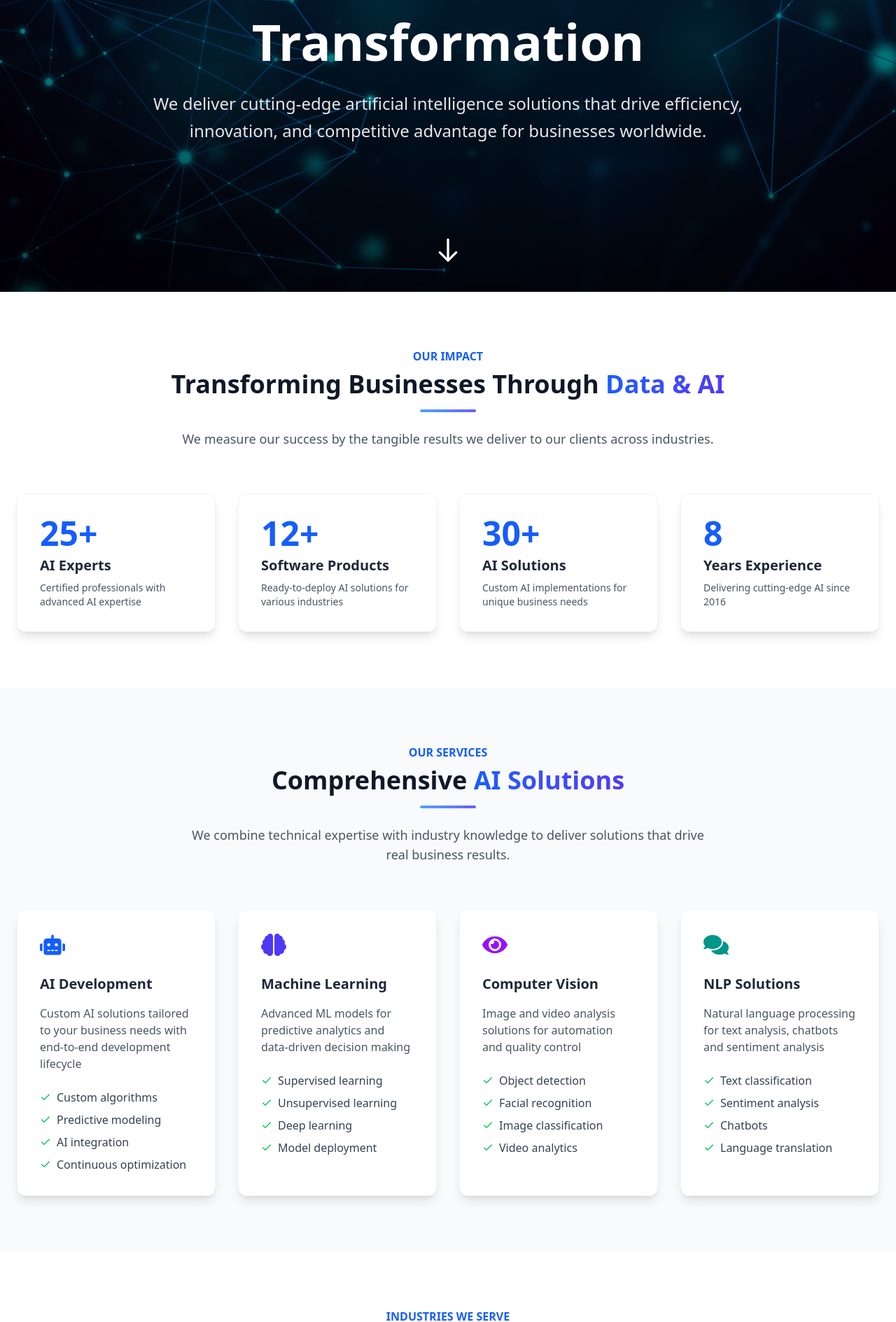
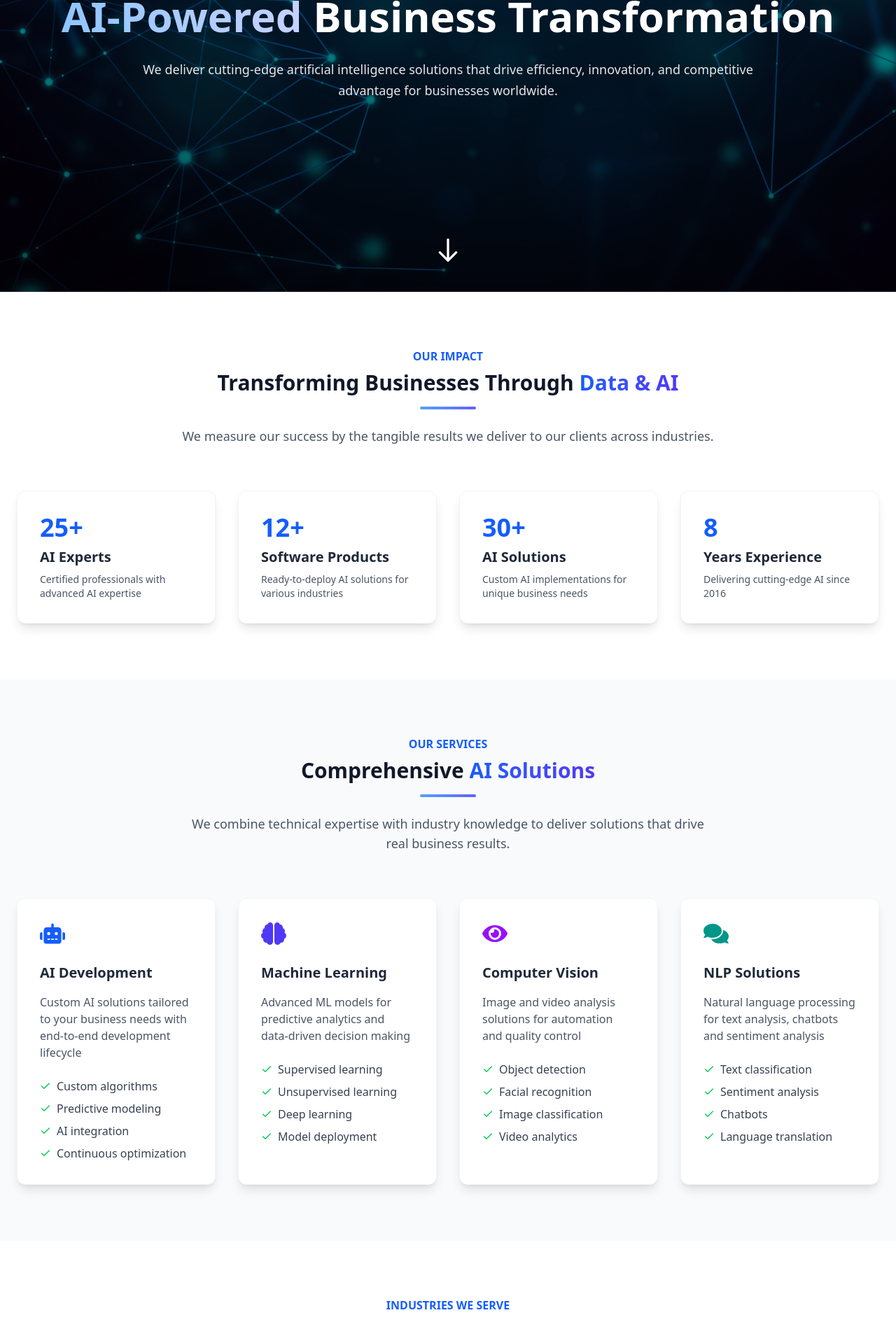
Before and after one commit to bala-077/sunglass-kkdi, a React (Vite) app: page / in a window 1280 px wide. Shown: the part 400-2289 px from the top of the page at 70% size. Built offline with nearby package versions, Linux system fonts and the light colour scheme.

Commit message:
fixing the bug

```diff
--- a/src/pages/Home.jsx
+++ b/src/pages/Home.jsx
@@ -100,7 +100,7 @@ const Home = () => {
               initial={{ opacity: 0 }}
               animate={{ opacity: 1 }}
               transition={{ delay: 0.4 }}
-              className="text-4xl md:text-6xl lg:text-7xl font-extrabold text-white mb-6 leading-tight"
+              className="text-3xl md:text-5xl lg:text-6xl font-extrabold text-white mb-6 leading-tight"
             >
               <span className="bg-clip-text text-transparent bg-gradient-to-r from-blue-300 to-indigo-200">
                 AI-Powered
@@ -112,7 +112,7 @@ const Home = () => {
               initial={{ opacity: 0 }}
               animate={{ opacity: 1 }}
               transition={{ delay: 0.6 }}
-              className="text-xl md:text-2xl text-gray-200 max-w-4xl mx-auto mb-10 leading-relaxed"
+              className="text-sm md:text-lg text-gray-200 max-w-4xl mx-auto mb-10 leading-relaxed"
             >
               We deliver cutting-edge artificial intelligence solutions that drive efficiency, innovation, and competitive advantage for businesses worldwide.
             </motion.p>
@@ -145,7 +145,7 @@ const Home = () => {
             className="text-center mb-16"
           >
             <span className="text-blue-600 font-semibold">OUR IMPACT</span>
-            <h2 className="text-3xl md:text-4xl font-bold text-gray-900 mt-2 mb-4">
+            <h2 className="text-2xl md:text-3xl font-bold text-gray-900 mt-2 mb-4">
               Transforming Businesses Through <span className="text-transparent bg-clip-text bg-gradient-to-r from-blue-600 to-indigo-600">Data & AI</span>
             </h2>
             <div className="w-20 h-1 bg-gradient-to-r from-blue-400 to-indigo-500 rounded-full mx-auto mb-6" />
@@ -164,7 +164,7 @@ const Home = () => {
                 transition={{ delay: idx * 0.1, duration: 0.5 }}
                 className="bg-white rounded-xl shadow-lg hover:shadow-xl p-8 border border-gray-100 transition-all duration-300 hover:-translate-y-2"
               >
-                <span className="text-4xl md:text-5xl font-extrabold text-blue-600 mb-2 block">
+                <span className="text-3xl md:text-4xl font-extrabold text-blue-600 mb-2 block">
                   <CountUp end={stat.value} duration={2.5} suffix={stat.suffix} />
                 </span>
                 <span className="text-xl font-bold text-gray-800 block mb-2">{stat.label}</span>
@@ -186,7 +186,7 @@ const Home = () => {
             className="text-center mb-16"
           >
             <span className="text-blue-600 font-semibold">OUR SERVICES</span>
-            <h2 className="text-3xl md:text-4xl font-bold text-gray-900 mt-2 mb-4">
+            <h2 className="text-2xl md:text-3xl font-bold text-gray-900 mt-2 mb-4">
               Comprehensive <span className="text-transparent bg-clip-text bg-gradient-to-r from-blue-600 to-indigo-600">AI Solutions</span>
             </h2>
             <div className="w-20 h-1 bg-gradient-to-r from-blue-400 to-indigo-500 rounded-full mx-auto mb-6" />
@@ -234,7 +234,7 @@ const Home = () => {
             className="text-center mb-16"
           >
             <span className="text-blue-600 font-semibold">INDUSTRIES WE SERVE</span>
-            <h2 className="text-3xl md:text-4xl font-bold text-gray-900 mt-2 mb-4">
+            <h2 className="text-2xl md:text-3xl font-bold text-gray-900 mt-2 mb-4">
               AI Solutions for <span className="text-transparent bg-clip-text bg-gradient-to-r from-blue-600 to-indigo-600">Every Sector</span>
             </h2>
             <div className="w-20 h-1 bg-gradient-to-r from-blue-400 to-indigo-500 rounded-full mx-auto mb-6" />
@@ -277,7 +277,7 @@ const Home = () => {
             className="text-center mb-16"
           >
             <span className="text-blue-600 font-semibold">CLIENT TESTIMONIALS</span>
-            <h2 className="text-3xl md:text-4xl font-bold text-gray-900 mt-2 mb-4">
+            <h2 className="text-2xl md:text-3xl font-bold text-gray-900 mt-2 mb-4">
               What Our <span className="text-transparent bg-clip-text bg-gradient-to-r from-blue-600 to-indigo-600">Clients Say</span>
             </h2>
             <div className="w-20 h-1 bg-gradient-to-r from-blue-400 to-indigo-500 rounded-full mx-auto mb-6" />
@@ -326,10 +326,10 @@ const Home = () => {
             viewport={{ once: true }}
             transition={{ duration: 0.5 }}
           >
-            <h2 className="text-3xl md:text-4xl font-bold text-white mb-6">
+            <h2 className="text-2xl md:text-3xl font-bold text-white mb-6">
               Ready to Harness the Power of AI?
             </h2>
-            <p className="text-xl text-blue-100 mb-8 max-w-2xl mx-auto">
+            <p className="text-lg text-blue-100 mb-8 max-w-2xl mx-auto">
               Schedule a free consultation with our AI experts to discuss how we can transform your business.
             </p>
             <div className="flex flex-col sm:flex-row justify-center gap-4">
```
